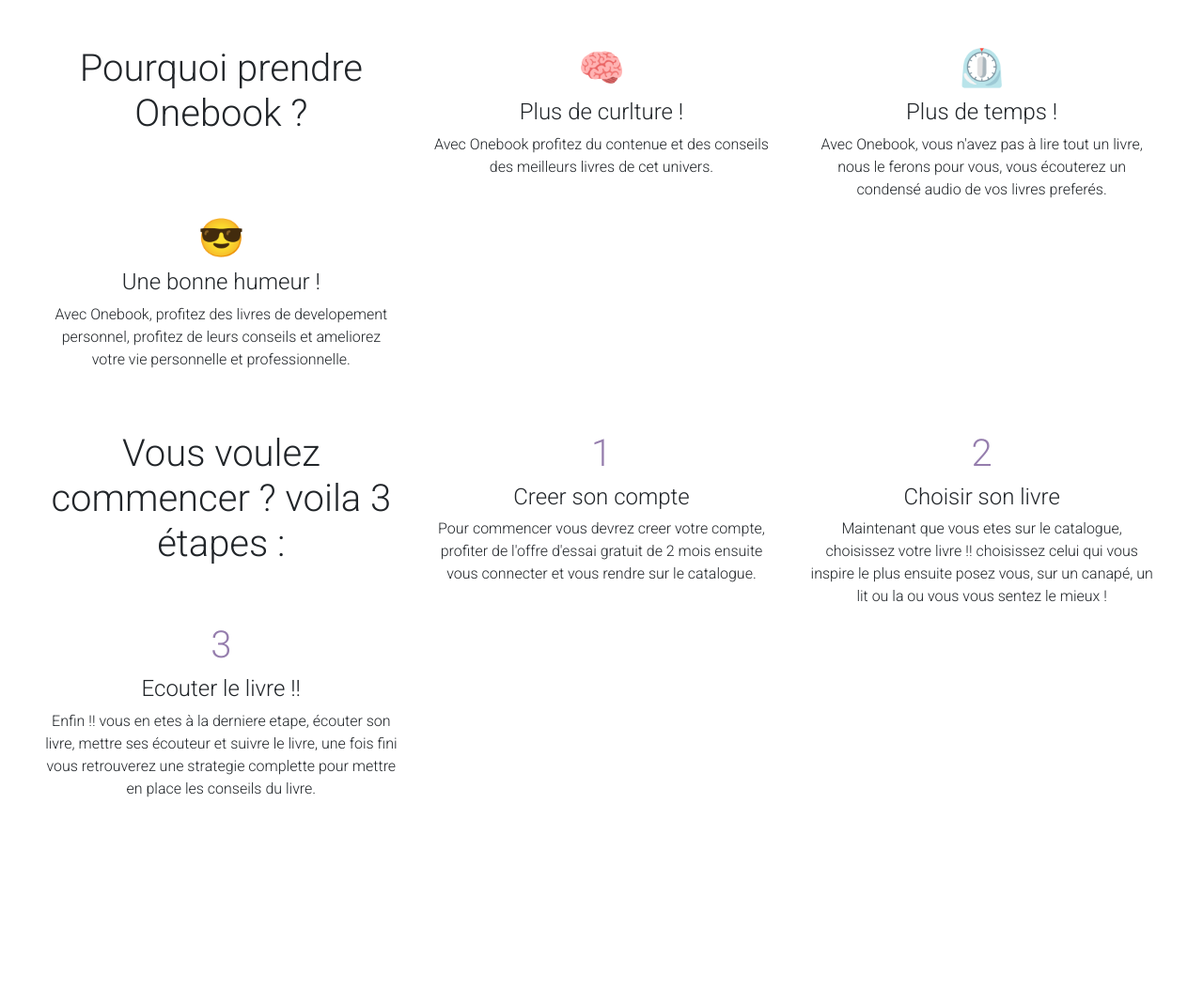
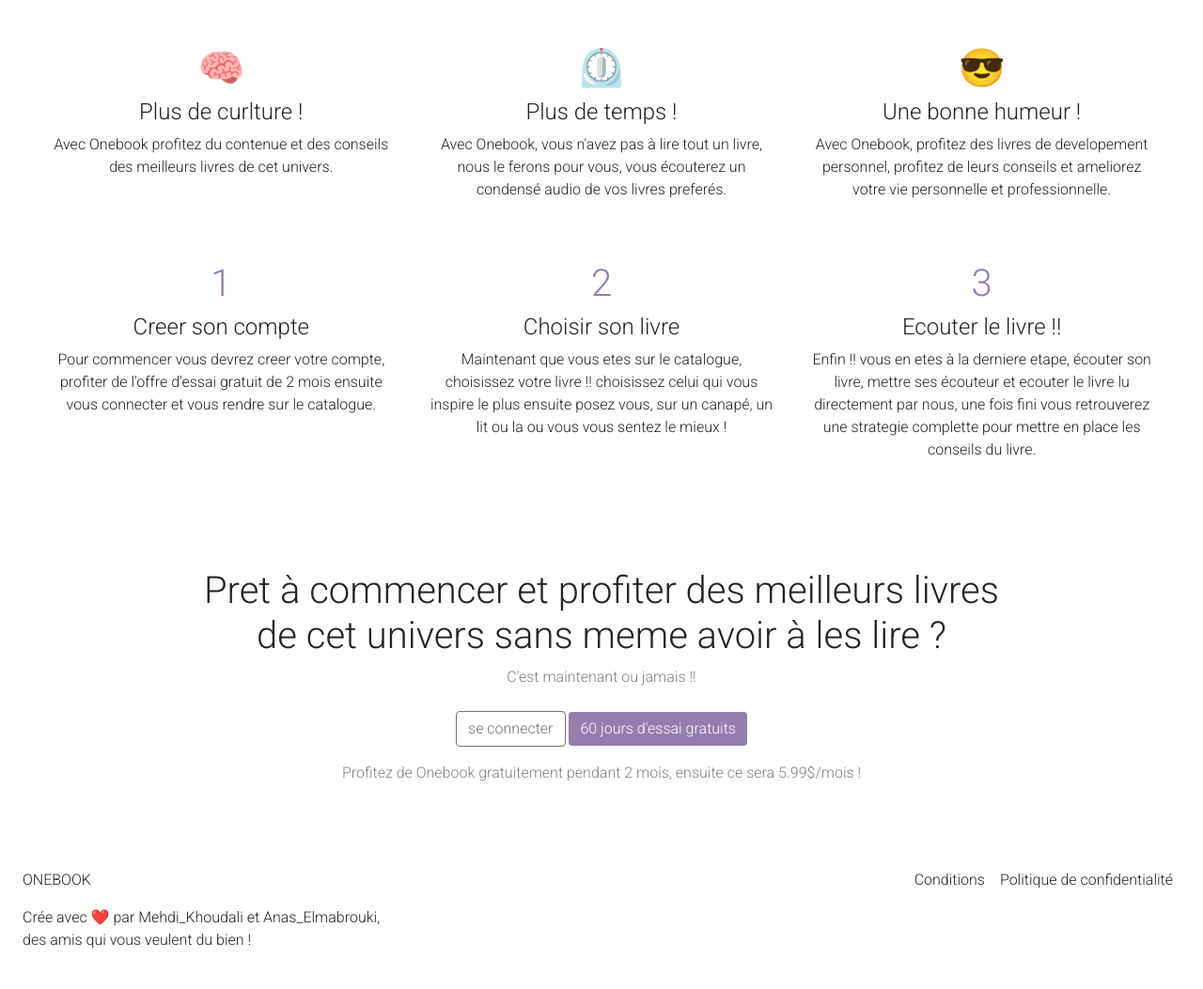
Before and after one commit to MehdiKhoudali/onebook, a Django app: page / in a window 1280 px wide. Shown: the part 1207-2260 px from the top of the page at 94% size. Before the commit the page ends 2056 px from the top, so only its background shows below. Run offline with Django 4.2, Linux system fonts and the light colour scheme.

Commit message:
finished the landing page

```diff
--- a/example/templates/home.html
+++ b/example/templates/home.html
@@ -7,10 +7,6 @@ Accueil
 
 {% block content %}
     <section class="hero">
-        <!-- <div class="left">
-            <img class="mb-4 rounded-lg md:w-[70%]"
-                src="https://imgs.search.brave.com/bbKKHp_b17v7CiEZwNk7YsKAYhnaBaGyR53Rep1lwi8/rs:fit:1200:1200:1/g:ce/aHR0cHM6Ly9jZG4y/LnBlbmd1aW4uY29t/LmF1L2NvdmVycy9v/cmlnaW5hbC85Nzgw/MjQxMTg0ODM3Lmpw/Zw">
-        </div> -->
         <div class="right" class="right">
             <h1>Ameliorez vous grace au livres 📚 et à leurs conseils</h1>
             <p>Des condensés 🔊 audio des conseils des meilleurs livres et une strategie complette pour appliquer leurs
@@ -56,7 +52,6 @@ Accueil
     </section>
     <section class="mx-5">
         <div class="hero_about my-5">
-            <h1>Pourquoi prendre Onebook ?</h1>
             <div class="mx-0">
                 <h1 class="step">🧠</h1>
                 <h4>Plus de curlture !</h4>
@@ -76,7 +71,6 @@ Accueil
     </section>
     <section class="mx-5">
         <div class="hero_about my-5">
-            <h1>Vous voulez commencer ? voila 3 étapes :</h1>
             <div class="mx-0">
                 <h1 class="step">1</h1>
                 <h4>Creer son compte</h4>
@@ -92,9 +86,18 @@ Accueil
             <div class="mx-0">
                 <h1 class="step">3</h1>
                 <h4>Ecouter le livre !!</h4>
-                <p>Enfin !! vous en etes à la derniere etape, écouter son livre, mettre ses écouteur et suivre le livre, une
+                <p>Enfin !! vous en etes à la derniere etape, écouter son livre, mettre ses écouteur et ecouter le livre lu directement par nous, une
                     fois fini vous retrouverez une strategie complette pour mettre en place les conseils du livre.</p>
             </div>
         </div>
     </section>
+    <section class="start mx-5">
+        <h1>Pret à commencer et profiter des meilleurs livres<br>de cet univers sans meme avoir à les lire ?</h1>
+        <p>C'est maintenant ou jamais !!</p>
+        <div class="call_action my-2">
+            <a class="btn btn-outline-secondary my-2" href="/" id="conexion">se connecter</a>
+            <a class="btn btn-outline-secondary border-0 text-white my-2" href="/" id="essaie">60 jours d'essai gratuits</a>
+        </div>
+        <p>Profitez de Onebook gratuitement pendant 2 mois, ensuite ce sera 5.99$/mois !</p>
+    </section>
 {% endblock %}
--- a/templates/base.html
+++ b/templates/base.html
@@ -14,7 +14,6 @@
     <link href="https://fonts.googleapis.com/css2?family=Roboto:wght@300&display=swap" rel="stylesheet">
 </head>
 <body>
-
     <style>
         * {
             margin: 0;
@@ -24,30 +23,24 @@
             list-style-type: none;
             font-family: 'Roboto', sans-serif;
         }
-
         a {
             color: inherit;
         }
-
         button {
             align-items: center;
             line-height: 0;
         }
-
         /* home page */
         #essaie {
             background-color: #957DAD;
         }
-
         #essaie:hover {
             background-color: #88729e;
         }
-
         #navbar {
             background-color: white;
             width: 100%;
         }
-
         .hero {
             display: flex;
             justify-content: space-between;
@@ -55,26 +48,22 @@
             height: 70vh;
             align-items: center;
         }
-
         .right {
             width: 100%;
             align-items: center;
             text-align: center !important;
             height: 100%;
-            padding: 100px;
+            padding: 130px;
 
         }
-
         .right * {
             align-items: center !important;
             text-align: center;
             letter-spacing: 1px;
         }
-
         .right h1 {
             font-size: 3rem;
         }
-
         .right p {
             color: gray;
         }
@@ -89,8 +78,6 @@
             width: 50%;
             text-align: center;
         }
-
-
         .hero_about {
             display: grid;
             grid-template-columns: repeat(3, 1fr);
@@ -98,11 +85,9 @@
             grid-column-gap: 30px;
             grid-row-gap: 0px;
         }
-
         .hero_about {
             text-align: center;
         }
-
         .last_episodes {
             display: grid;
             grid-template-columns: repeat(4, 1fr);
@@ -111,7 +96,6 @@
             grid-row-gap: 0px;
             text-align: center !important;
         }
-
         .last_episodes img {
             width: 100%;
             height: 99%;
@@ -120,26 +104,30 @@
         .step {
             color: #957DAD;
         }
+        .start {
+            text-align: center;
+            align-items: center;
+            padding: 50px;
+        }
+        .start p {
+            color: gray;
+        }
         @media screen and (max-width:900px) {
-            .left {
-                display: none;
+            .start {
+                padding: 0;
             }
-
             .right {
                 width: 100%;
                 background-position: center;
                 background-size: cover;
                 filter: sepia(2px);
             }
-
             .right h1 {
                 font-size: 2rem;
             }
-
             .hero {
                 height: 90vh;
             }
-
             .hero_about {
                 display: grid;
                 grid-template-columns: 1fr;
@@ -184,6 +172,17 @@
     {% block content %}
     {% endblock %}
 
+    <footer class="p-4">
+        <div class="d-flex justify-content-between w-100">
+            <a href="#">ONEBOOK</a>
+            <ul class="d-flex">
+                <li class="mx-2"><a href="#">Conditions</a></li>
+                <li class="mx-2"><a href="#">Politique de confidentialité</a></li>
+            </ul>
+        </div>
+        <p>Crée avec ❤️ par Mehdi_Khoudali et Anas_Elmabrouki,<br>des amis qui vous veulent du bien !</p>
+    </footer>
+
     <script src="https://code.jquery.com/jquery-3.3.1.slim.min.js"
         integrity="sha384-q8i/X+965DzO0rT7abK41JStQIAqVgRVzpbzo5smXKp4YfRvH+8abtTE1Pi6jizo"
         crossorigin="anonymous"></script>
```
